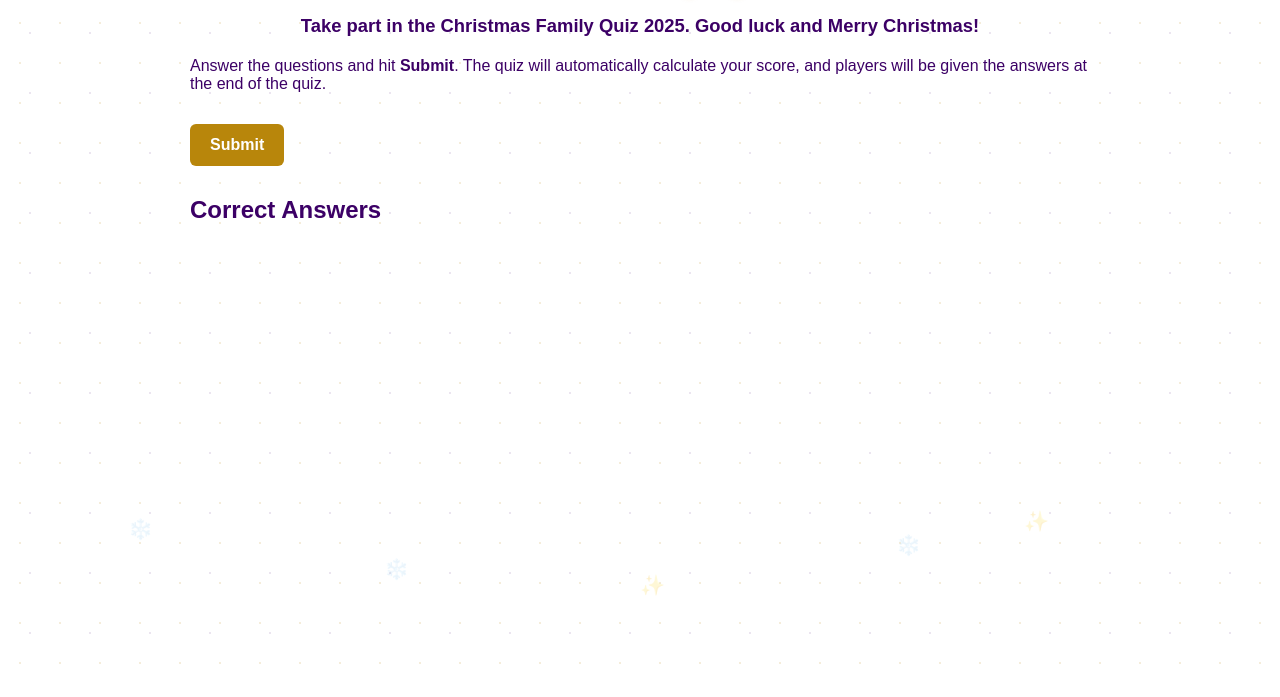
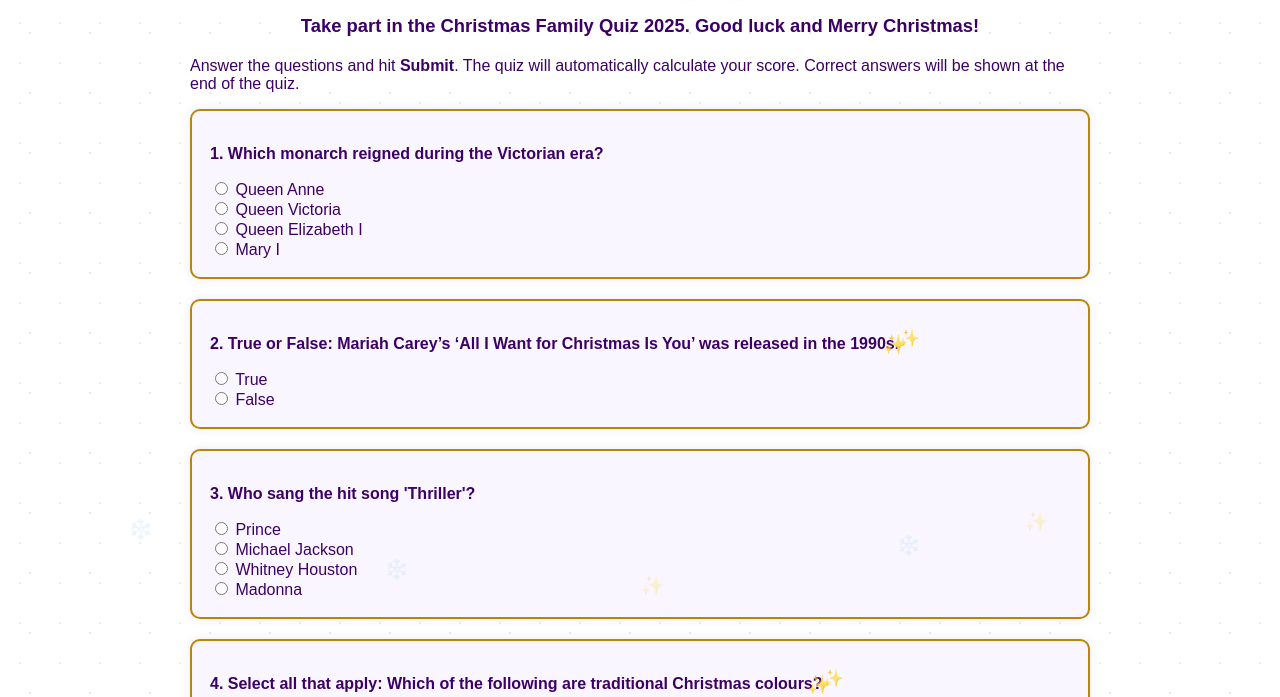
Before and after one commit to Corienna/Christmas-Family-Quiz-2025, a plain HTML site: page index.html in a window 1280 px wide. Shown: the part 117-814 px from the top of the page. Drawn offline with Linux system fonts and the light colour scheme.

Commit message:
Add files via upload

```diff
--- a/index.html
+++ b/index.html
@@ -1,4 +1,3 @@
-
 <!DOCTYPE html>
 <html>
 <head>
@@ -73,15 +72,16 @@ button:hover {
     font-style: italic;
     color: #b8860b;
 }
-#answers {
+#correct-answers {
     margin-top: 25px;
     padding-top: 10px;
     border-top: 3px solid #b8860b;
     display:none;
 }
-#answers h2 {
+#correct-answers h2 {
     color: #3c0066;
 }
+
 /* Sparkle for Christmas/festive questions */
 .sparkle {
     position: relative;
@@ -93,14 +93,14 @@ button:hover {
     position: absolute;
     top: -8px;
     right: -22px;
-    animation: twinkle 1.4s infinite ease-in-out;
+    animation: twinkle 1.3s infinite ease-in-out;
     font-size: 1.2em;
     opacity: 0.9;
 }
 .sparkle:before {
     top: -2px;
     right: -8px;
-    animation-duration: 1.9s;
+    animation-duration: 1.8s;
     opacity: 0.7;
 }
 @keyframes twinkle {
@@ -108,6 +108,7 @@ button:hover {
     50% { transform: scale(1.3); opacity:1; }
     100% { transform: scale(0.8); opacity:0.6; }
 }
+
 /* Decorative floating snowflakes & stars */
 .flake, .star {
     position: absolute;
@@ -120,52 +121,15 @@ button:hover {
     100% { transform: translateY(-140px); opacity:0; }
 }
 
+/* Answer colouring */
 .correct-answer {
     color: #008000;
-    font-weight: bold;
+    font-weight:bold;
 }
 .user-answer-wrong {
-    color: #900000;
+    color:#b30000;
     text-decoration: line-through;
 }
-
-
-/* EXTRA SPARKLE BOOST ✨ */
-.sparkle:after,
-.sparkle:before {
-    content: '✨';
-    position: absolute;
-    animation: twinkle 1.2s infinite ease-in-out;
-    font-size: 1.4em;
-    opacity: 1;
-}
-
-.sparkle:before {
-    content: '❄️';
-    right: -28px;
-    top: -14px;
-    animation-duration: 1.6s;
-    opacity: 0.85;
-}
-
-/* Add third sparkle */
-.sparkle span.sparkle-extra {
-    position: absolute;
-    right: -10px;
-    top: 12px;
-    font-size: 1.3em;
-    animation: twinkle 1.8s infinite ease-in-out;
-    opacity: 0.9;
-}
-
-
-.correct-answer { color: #008000; font-weight:bold; }
-.user-answer-wrong { color:#b30000; text-decoration: line-through; }
-
-
-.correct-answer { color: #008000; font-weight:bold; }
-.user-answer-wrong { color:#b30000; text-decoration: line-through; }
-
 </style>
 </head>
 <body>
@@ -178,16 +142,17 @@ button:hover {
 
 <p id="startnote">Take part in the Christmas Family Quiz 2025. Good luck and Merry Christmas!</p>
 
-<p>Answer the questions and hit <strong>Submit</strong>. The quiz will automatically calculate your score, and players will be given the answers at the end of the quiz.</p>
+<p>Answer the questions and hit <strong>Submit</strong>. The quiz will automatically calculate your score. Correct answers will be shown at the end of the quiz.</p>
 
 <div id="quiz"></div>
 <button onclick="submitQuiz()">Submit</button>
 <div id="result"></div>
-
-
 <div id="hostnote"></div>
 
-
+<div id="correct-answers">
+  <h2>Correct Answers</h2>
+  <ol id="correct-answer-list"></ol>
+</div>
 
 <!-- Animated Snowflakes & Stars -->
 <div class="flake" style="top:88%; left:10%;">❄️</div>
@@ -197,100 +162,188 @@ button:hover {
 <div class="star"  style="top:87%; left:80%;">✨</div>
 
 <script>
-// All 30 questions back, no sound, no bells
-
 const questions = [
-  { q: "Which monarch reigned during the Victorian era?", type: "mc",
-    options: ["Queen Anne","Queen Victoria","Queen Elizabeth I","Mary I"], correct: [1], sparkle: false },
-
-  { q: "True or False: Mariah Carey’s ‘All I Want for Christmas Is You’ was released in the 1990s.", type: "mc",
-    options: ["True","False"], correct: [0], sparkle: true },
-
-  { q: "Who sang the hit song 'Thriller'?", type: "mc",
-    options: ["Prince","Michael Jackson","Whitney Houston","Madonna"], correct: [1], sparkle: false },
-
-  { q: "Select all that apply: Which of the following are traditional Christmas colours?", type: "multi",
-    options: ["Red","Gold","Blue","Green"], correct: [0,1,3], sparkle: true },
-
-  { q: "Which character said the quote: 'Evil is evil. Lesser, greater, middling… it’s all the same.' (The Witcher)", type: "mc",
-    options: ["Geralt of Rivia","Yennefer","Jaskier","Vesemir"], correct: [0], sparkle: false },
-
-  { q: "Who wrote the novel 'Pride and Prejudice'?", type: "mc",
-    options: ["Emily Brontë","Jane Austen","Charlotte Brontë","Mary Shelley"], correct: [1], sparkle: false },
-
-  { q: "In the movie 'Home Alone', where is Kevin McCallister accidentally left behind?", type: "mc",
-    options: ["At home in Chicago","At the airport","In New York City","At his neighbour's house"], correct: [0], sparkle: true },
-
-  { q: "What is traditionally added to Christmas pudding to bring good luck?", type: "mc",
-    options: ["A silver coin","A cinnamon stick","A star anise","A dried orange slice"], correct: [0], sparkle: true },
-
-  { q: "Which is the longest river in Africa?", type: "mc",
-    options: ["Niger","Nile","Congo","Zambezi"], correct: [1], sparkle: false },
-
-  { q: "Who is often called the 'Queen of Pop'?", type: "mc",
-    options: ["Whitney Houston","Beyoncé","Madonna","Lady Gaga"], correct: [2], sparkle: false },
-
-  { q: "In EastEnders, what is the name given to the group of women involved in the 2023 Christmas storyline?", type: "mc",
-    options: ["The Five","The Six","The Sisters","The Square"], correct: [1], sparkle: true },
-
-  { q: "Which planet is known as the Red Planet?", type: "mc",
-    options: ["Venus","Mars","Jupiter","Mercury"], correct: [1], sparkle: false },
-
-  { q: "Who wrote the 'Harry Potter' book series?", type: "mc",
-    options: ["C.S. Lewis","J.R.R. Tolkien","J.K. Rowling","Philip Pullman"], correct: [2], sparkle: false },
-
-  { q: "What is the currency used in Italy today?", type: "mc",
-    options: ["Lira","Euro","Pound","Franc"], correct: [1], sparkle: false },
-
-  { q: "Which Disney film features the sisters Elsa and Anna?", type: "mc",
-    options: ["Moana","Frozen","Tangled","Brave"], correct: [1], sparkle: false },
-
-  { q: "Which period drama series focuses on the Bridgerton family?", type: "mc",
-    options: ["Downton Abbey","Poldark","Bridgerton","The Crown"], correct: [2], sparkle: false },
-
-  { q: "What is the famous London address of Sherlock Holmes?", type: "mc",
-    options: ["10 Downing Street","221B Baker Street","12 Grimmauld Place","1 Fleet Street"], correct: [1], sparkle: false },
-
-  { q: "Which country is credited with starting the tradition of the Christmas tree?", type: "mc",
-    options: ["Germany","Sweden","Canada","United States"], correct: [0], sparkle: true },
-
-  { q: "Which song became a viral TikTok trend in 2024?", type: "mc",
-    options: ["Greedy – Tate McRae","Espresso – Sabrina Carpenter","Paint The Town Red – Doja Cat","Lovin On Me – Jack Harlow"], correct: [1], sparkle: false },
-
-  { q: "Who was the first person to walk on the Moon?", type: "mc",
-    options: ["Buzz Aldrin","Yuri Gagarin","Neil Armstrong","Michael Collins"], correct: [2], sparkle: false },
-
-  { q: "What is the chemical symbol for gold?", type: "mc",
-    options: ["Ag","Au","Gd","Go"], correct: [1], sparkle: false },
-
-  { q: "“What if we heal what's broken?” – This lyric is from which song/movie?", type: "mc",
-    options: ["Into the Unknown – Frozen 2","Free – K-Pop Demon Hunters","Let It Go – Frozen","Heal What's Broken – Wish"], correct: [1], sparkle: false },
-
-  { q: "Who is the presenter of Channel 4’s Grand Designs?", type: "mc",
-    options: ["Nick Knowles","George Clarke","Kevin McCloud","Alan Titchmarsh"], correct: [2], sparkle: false },
-
-  { q: "Finish the sentence: 'Should have gone to ____'", type: "mc",
-    options: ["Boots","Specsavers","Vision Express","Tesco"], correct: [1], sparkle: false },
-
-  { q: "What is the number one shopping channel?", type: "mc",
-    options: ["Ideal World","QVC","HSN","ShopHQ"], correct: [1], sparkle: false },
-
-  { q: "Which beauty brand recently opened its first store in Liverpool?", type: "mc",
-    options: ["Refy","Made by Mitchell","Rare Beauty","NYX"], correct: [1], sparkle: false },
-
-  { q: "Which of the following is the correct spelling of the crafting material?", type: "mc",
-    options: ["Resign","Ressin","Resin","Reson"], correct: [2], sparkle: false },
-
-  { q: "Who is the main character in the TV adaptation of Anne Rice’s 'Interview with the Vampire'?", type: "mc",
-    options: ["Lestat","Armand","Louis","Claudia"], correct: [2], sparkle: false },
-
-  { q: "Which of these celebrities appears in the 2025 series of 'I'm a Celebrity… Get Me Out of Here'?", type: "mc",
-    options: ["Lewis Capaldi","Aitch","Central Cee","Stormzy"], correct: [1], sparkle: false },
-
-  { q: "Which of the following is a real member of the girl group 'Katseye'?", type: "mc",
-    options: ["Britney","Janet","Sophia","Ariana"], correct: [2], sparkle: false }
+  { q: "Which monarch reigned during the Victorian era?",
+    type: "mc",
+    options: ["Queen Anne","Queen Victoria","Queen Elizabeth I","Mary I"],
+    correct: [1],
+    sparkle: false
+  },
+  { q: "True or False: Mariah Carey\u2019s \u2018All I Want for Christmas Is You\u2019 was released in the 1990s.",
+    type: "mc",
+    options: ["True","False"],
+    correct: [0],
+    sparkle: true
+  },
+  { q: "Who sang the hit song 'Thriller'?",
+    type: "mc",
+    options: ["Prince","Michael Jackson","Whitney Houston","Madonna"],
+    correct: [1],
+    sparkle: false
+  },
+  { q: "Select all that apply: Which of the following are traditional Christmas colours?",
+    type: "multi",
+    options: ["Red","Gold","Blue","Green"],
+    correct: [0,1,3],
+    sparkle: true
+  },
+  { q: "Which character said the quote: 'Evil is evil. Lesser, greater, middling\u2026 it\u2019s all the same.' (The Witcher)",
+    type: "mc",
+    options: ["Geralt of Rivia","Yennefer","Jaskier","Vesemir"],
+    correct: [0],
+    sparkle: false
+  },
+  { q: "Who wrote the novel 'Pride and Prejudice'?",
+    type: "mc",
+    options: ["Emily Bront\u00eb","Jane Austen","Charlotte Bront\u00eb","Mary Shelley"],
+    correct: [1],
+    sparkle: false
+  },
+  { q: "In the movie 'Home Alone', where is Kevin McCallister accidentally left behind?",
+    type: "mc",
+    options: ["At home in Chicago","At the airport","In New York City","At his neighbour's house"],
+    correct: [0],
+    sparkle: true
+  },
+  { q: "What is traditionally added to Christmas pudding to bring good luck?",
+    type: "mc",
+    options: ["A silver coin","A cinnamon stick","A star anise","A dried orange slice"],
+    correct: [0],
+    sparkle: true
+  },
+  { q: "Which is the longest river in Africa?",
+    type: "mc",
+    options: ["Niger","Nile","Congo","Zambezi"],
+    correct: [1],
+    sparkle: false
+  },
+  { q: "Who is often called the 'Queen of Pop'?",
+    type: "mc",
+    options: ["Whitney Houston","Beyonc\u00e9","Madonna","Lady Gaga"],
+    correct: [2],
+    sparkle: false
+  },
+  { q: "In EastEnders, what is the name given to the group of women involved in the 2023 Christmas storyline?",
+    type: "mc",
+    options: ["The Five","The Six","The Sisters","The Square"],
+    correct: [1],
+    sparkle: true
+  },
+  { q: "Which planet is known as the Red Planet?",
+    type: "mc",
+    options: ["Venus","Mars","Jupiter","Mercury"],
+    correct: [1],
+    sparkle: false
+  },
+  { q: "Who wrote the 'Harry Potter' book series?",
+    type: "mc",
+    options: ["C.S. Lewis","J.R.R. Tolkien","J.K. Rowling","Philip Pullman"],
+    correct: [2],
+    sparkle: false
+  },
+  { q: "What is the currency used in Italy today?",
+    type: "mc",
+    options: ["Lira","Euro","Pound","Franc"],
+    correct: [1],
+    sparkle: false
+  },
+  { q: "Which Disney film features the sisters Elsa and Anna?",
+    type: "mc",
+    options: ["Moana","Frozen","Tangled","Brave"],
+    correct: [1],
+    sparkle: false
+  },
+  { q: "Which period drama series focuses on the Bridgerton family?",
+    type: "mc",
+    options: ["Downton Abbey","Poldark","Bridgerton","The Crown"],
+    correct: [2],
+    sparkle: false
+  },
+  { q: "What is the famous London address of Sherlock Holmes?",
+    type: "mc",
+    options: ["10 Downing Street","221B Baker Street","12 Grimmauld Place","1 Fleet Street"],
+    correct: [1],
+    sparkle: false
+  },
+  { q: "Which country is credited with starting the tradition of the Christmas tree?",
+    type: "mc",
+    options: ["Germany","Sweden","Canada","United States"],
+    correct: [0],
+    sparkle: true
+  },
+  { q: "Which song became a viral TikTok trend in 2024?",
+    type: "mc",
+    options: ["Greedy \u2013 Tate McRae","Espresso \u2013 Sabrina Carpenter","Paint The Town Red \u2013 Doja Cat","Lovin On Me \u2013 Jack Harlow"],
+    correct: [1],
+    sparkle: false
+  },
+  { q: "Who was the first person to walk on the Moon?",
+    type: "mc",
+    options: ["Buzz Aldrin","Yuri Gagarin","Neil Armstrong","Michael Collins"],
+    correct: [2],
+    sparkle: false
+  },
+  { q: "What is the chemical symbol for gold?",
+    type: "mc",
+    options: ["Ag","Au","Gd","Go"],
+    correct: [1],
+    sparkle: false
+  },
+  { q: "\u201cWhat if we heal what's broken?\u201d \u2013 This lyric is from which song/movie?",
+    type: "mc",
+    options: ["Into the Unknown \u2013 Frozen 2","Free \u2013 K-Pop Demon Hunters","Let It Go \u2013 Frozen","Heal What's Broken \u2013 Wish"],
+    correct: [1],
+    sparkle: false
+  },
+  { q: "Who is the presenter of Channel 4\u2019s Grand Designs?",
+    type: "mc",
+    options: ["Nick Knowles","George Clarke","Kevin McCloud","Alan Titchmarsh"],
+    correct: [2],
+    sparkle: false
+  },
+  { q: "Finish the sentence: 'Should have gone to ____'",
+    type: "mc",
+    options: ["Boots","Specsavers","Vision Express","Tesco"],
+    correct: [1],
+    sparkle: false
+  },
+  { q: "What is the number one shopping channel?",
+    type: "mc",
+    options: ["Ideal World","QVC","HSN","ShopHQ"],
+    correct: [1],
+    sparkle: false
+  },
+  { q: "Which beauty brand recently opened its first store in Liverpool?",
+    type: "mc",
+    options: ["Refy","Made by Mitchell","Rare Beauty","NYX"],
+    correct: [1],
+    sparkle: false
+  },
+  { q: "Which of the following is the correct spelling of the crafting material?",
+    type: "mc",
+    options: ["Resign","Ressin","Resin","Reson"],
+    correct: [2],
+    sparkle: false
+  },
+  { q: "Who is the main character in the TV adaptation of Anne Rice\u2019s 'Interview with the Vampire'?",
+    type: "mc",
+    options: ["Lestat","Armand","Louis","Claudia"],
+    correct: [2],
+    sparkle: false
+  },
+  { q: "Which of these celebrities appears in the 2025 series of 'I'm a Celebrity\u2026 Get Me Out of Here'?",
+    type: "mc",
+    options: ["Lewis Capaldi","Aitch","Central Cee","Stormzy"],
+    correct: [1],
+    sparkle: false
+  },
+  { q: "Which of the following is a real member of the girl group 'Katseye'?",
+    type: "mc",
+    options: ["Britney","Janet","Sophia","Ariana"],
+    correct: [2],
+    sparkle: false
+  }
 ];
-
 
 function buildQuiz() {
   let quizHTML = "";
@@ -310,27 +363,60 @@ function buildQuiz() {
   document.getElementById("quiz").innerHTML = quizHTML;
 }
 
+function submitQuiz() {
+  let score = 0;
+  const list = document.getElementById('correct-answer-list');
+  if (list) list.innerHTML = "";
 
+  questions.forEach((item, index) => {
+    const inputs = document.querySelectorAll("input[name='q" + index + "']");
+    let selected = [];
+    inputs.forEach((inp, i) => {
+      if (inp.checked) selected.push(i);
+    });
+
+    const li = document.createElement('li');
+    const qText = item.q;
+    const correctText = item.correct.map(i => item.options[i]).join(", ");
+    const userText = selected.length ? selected.map(i => item.options[i]).join(", ") : "No answer selected";
+
+    let isCorrect = false;
+    if (selected.length > 0) {
+      if (item.type === "multi") {
+        const correctSorted = [...item.correct].sort();
+        const selectedSorted = [...selected].sort();
+        if (correctSorted.length === selectedSorted.length &&
+            correctSorted.every((v, i) => v === selectedSorted[i])) {
+          isCorrect = true;
+        }
+      } else {
+        if (selected[0] === item.correct[0]) {
+          isCorrect = true;
+        }
+      }
+    }
+
+    if (isCorrect) {
+      score++;
+      li.innerHTML = `<strong>${index+1}. ${qText}</strong><br>
+      <span class="correct-answer">Your answer: ${correctText}</span>`;
+    } else {
+      li.innerHTML = `<strong>${index+1}. ${qText}</strong><br>
+      Your answer: <span class="user-answer-wrong">${userText}</span> &nbsp; | &nbsp;
+      Correct answer: <span class="correct-answer">${correctText}</span>`;
+    }
+
+    if (list) list.appendChild(li);
+  });
+
+  document.getElementById("result").innerText =
+    "You scored " + score + " out of " + questions.length + "!";
+  document.getElementById("hostnote").innerText =
+    "Please tell your score to the host.";
+  document.getElementById("correct-answers").style.display = "block";
+}
+
+buildQuiz();
 </script>
-
-<h2 style="margin-top:30px; color:#3c0066;">Correct Answers</h2>
-<ol id="correct-answer-list"></ol>
-<script>
-
-});
-</script>
-
-
-<div id="correct-answers" style="display:none;">
-  <h2 style="margin-top:30px; color:#3c0066;">Correct Answers</h2>
-  <ol id="correct-answer-list"></ol>
-</div>
-
-<script>
-// Rebuild correct answers list only (no strike-throughs)
-
-});
-</script>
-
 </body>
 </html>
```
